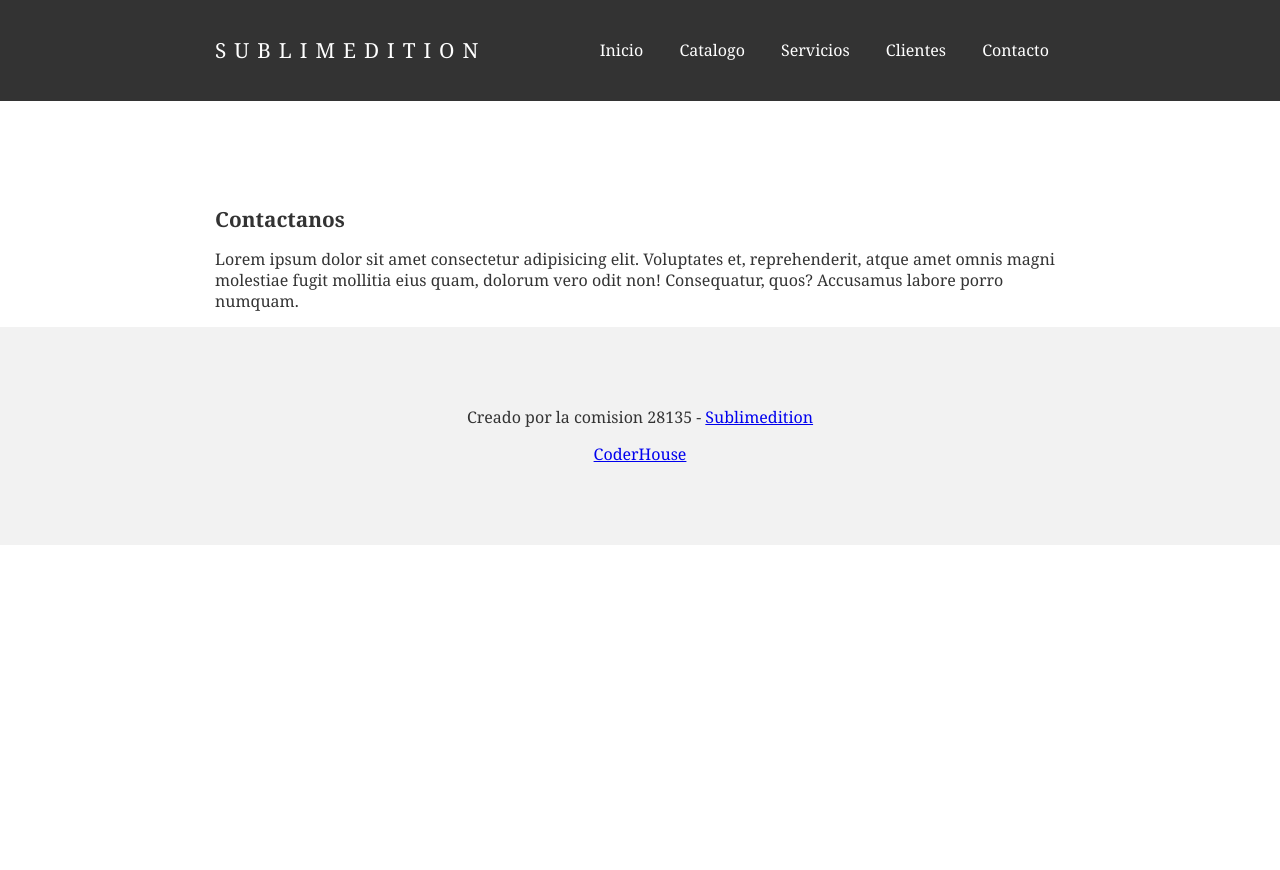
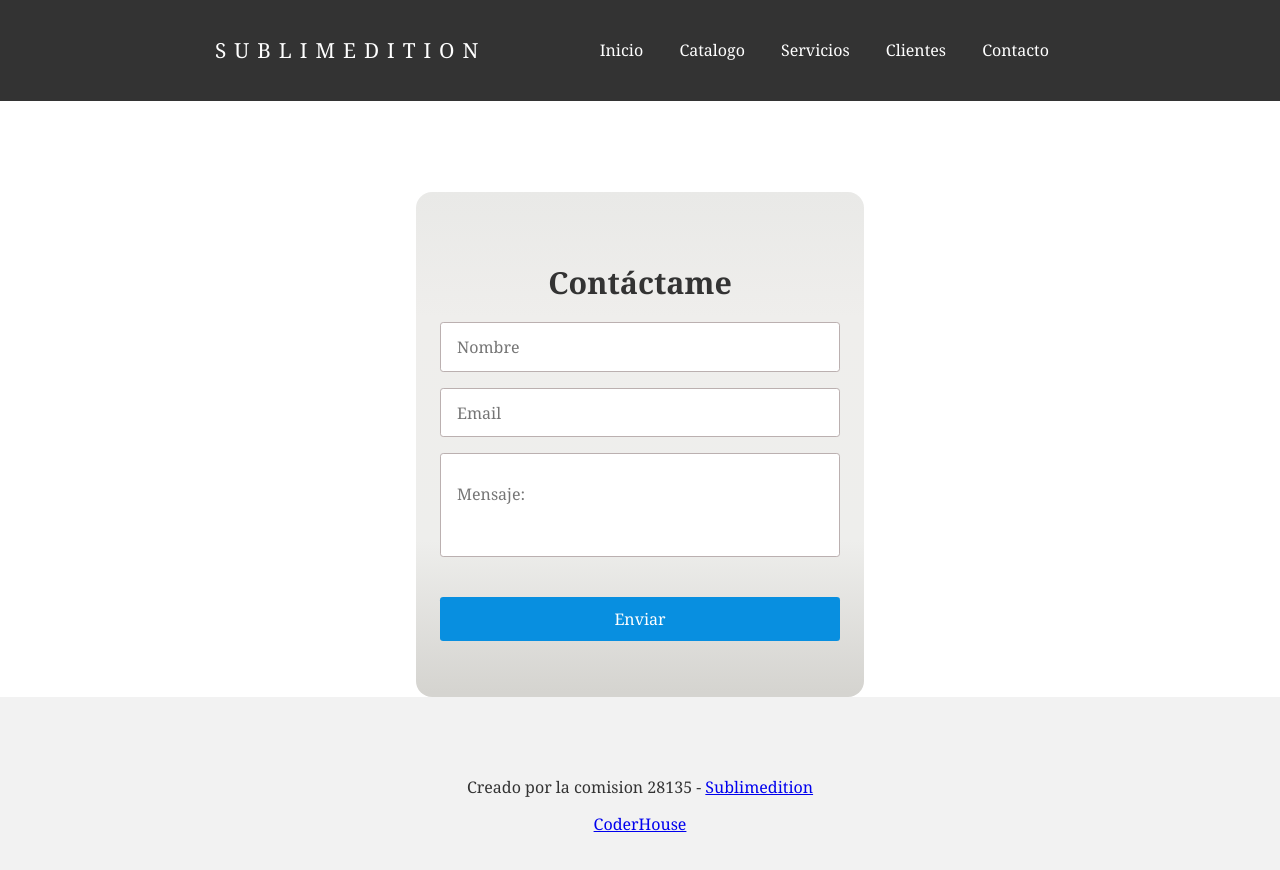
Before and after one commit to ruizjesug/htmlCoderHouse, a plain HTML site: page contacto.html in a window 1280 px wide. Before the commit the page ends 800 px from the top, so only its background shows below. Drawn offline with Linux system fonts and the light colour scheme.

Commit message:
agregue formulario de contacto

```diff
--- a/contacto.html
+++ b/contacto.html
@@ -9,6 +9,7 @@
 </head>
 <body>
     <header class="header">
+
         <div class="container logo-nav-container">
             <a href="#" class="logo">SUBLIMEDITION</a>
             <span class="menu-icon">Ver menú</span>
@@ -23,16 +24,21 @@
             </nav>
     </header>
 
+
     <main class="main">
 
-        <div class="container">
-          <h1>Contactanos</h1>
-            <p>
-               Lorem ipsum dolor sit amet consectetur adipisicing elit. Voluptates et,
-               reprehenderit, atque amet omnis magni molestiae fugit mollitia eius quam,
-               dolorum vero odit non! Consequatur, quos? Accusamus labore porro numquam.
-           </p>
-        </div>
+        <form class="form" action="https://formspree.io/f/mlezwvpg"
+        method="POST">
+            <div class="form_container">
+                <h2 class="form_title">Contáctame</h2>
+                <input type="text" class="form_input" placeholder="Nombre" name="name">
+                <input type="email" class="form_input" placeholder="Email" name="email">
+                <textarea class="form_input form_input--message" placeholder="Mensaje:" name="message"></textarea>
+
+                <input type="submit" value="Enviar" class="form_cta">
+            </div>
+
+    </form>
 
     </main>
 
--- a/style.css
+++ b/style.css
@@ -5,6 +5,66 @@ body{
 	line-height: 1.1rem;
 	margin: 0;
 	line-height: 1.3rem;
+}
+
+.form_input{
+	font-family: Georgia, 'Times New Roman', Times, serif;
+	font-size: 1rem;
+	padding: .8em 1em;
+	outline: none;
+	border: none;
+	border: 1px solid #bbb0b0;
+	border-radius: 0.2em;
+
+}
+
+.form_input--message{
+
+	resize: none;
+	padding: 1.8em 1em;
+	margin-bottom: 1.5em;
+}
+
+.form_cta{
+
+	font-family: Georgia, 'Times New Roman', Times, serif;
+	background-color: #088fe0;
+	color: #fff;
+	border: none;
+	font-weight: 300;
+	font-size: 1rem;
+	padding: .7em 0;
+	border-radius: .2em;
+	cursor: pointer;
+	font-weight: 400;
+
+}
+
+
+
+.form{
+	background-image: linear-gradient(to top, #d5d4d0 0%, #d5d4d0 1%, #eeeeec 31%, #efeeec 75%, #e9e9e7 100%); width: 90%;
+	max-width: 400px;
+	margin: auto;
+	border-radius: 1em;
+	padding: 3.5em 1.5em;
+	text-align: center;
+}
+
+.form_container{
+
+	width: 100%;
+	display: grid;
+	gap: 1em;
+	grid-auto-columns: 100%;
+
+}
+
+.form_title{
+
+	text-align: center;
+	font-size: 1.9rem;
+	margin-bottom: .4em;
 }
 
 h1{
@@ -152,3 +212,10 @@ h1{
 					}
 
 }
+
+@media (max: width 450px;){
+
+	.form{
+		padding: 3.5em 1.5em;
+	}
+}
```
Also changed, not shown: index.html (+1 -1 lines).
